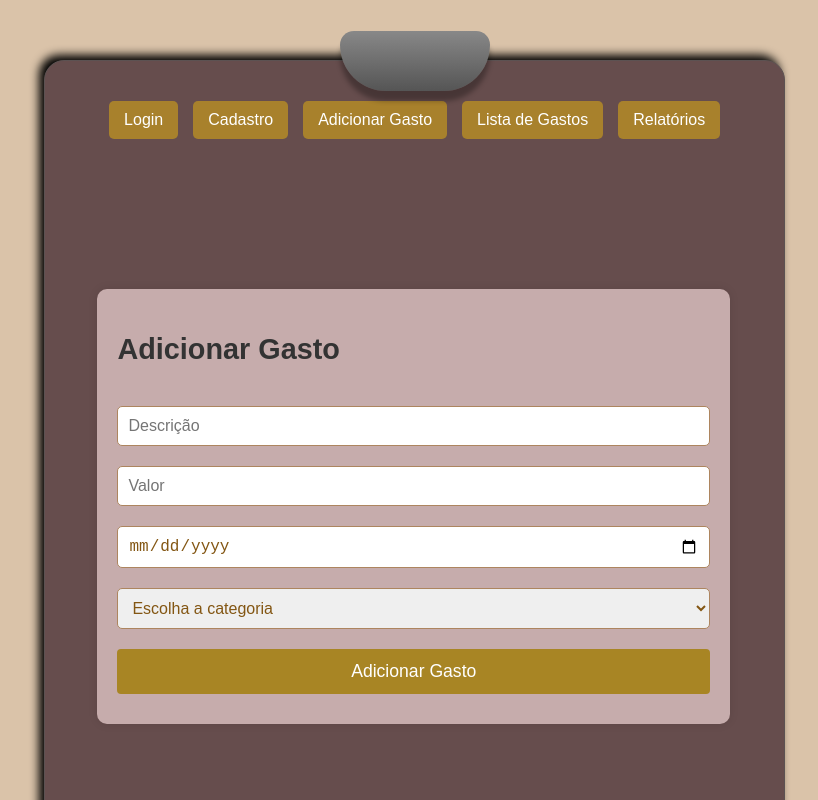
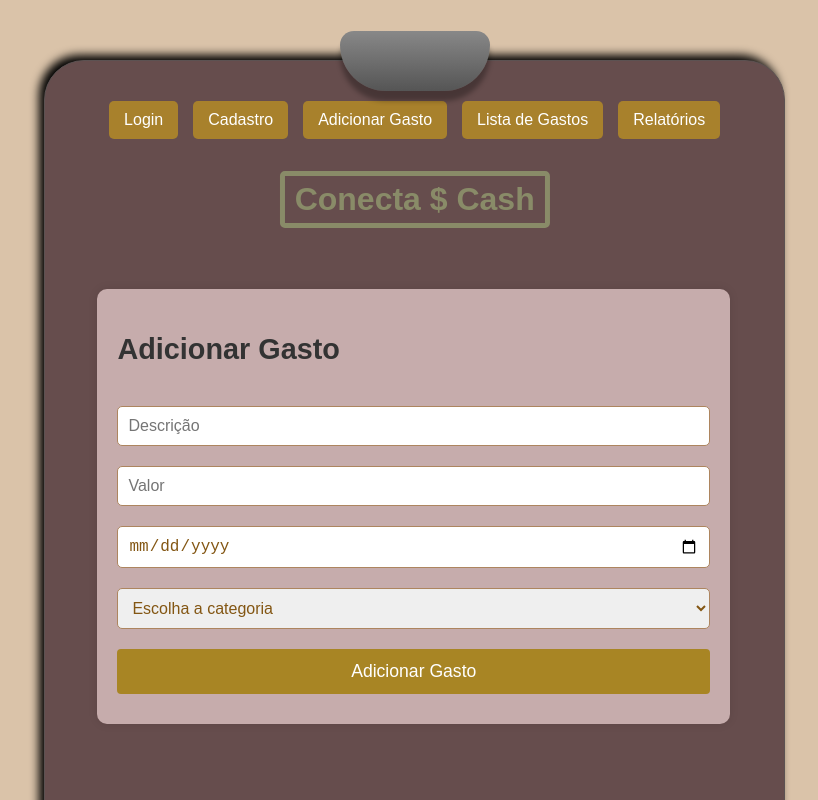
Before and after one commit to alyssonaraujoo/projeto-final-capacita, a React (Vite) app in the folder frontend/: page /gasto in a window 1280 px wide. Shown: the top 800 px of the page, without its empty margins (249-1067 px from the left). Built offline with nearby package versions, Linux system fonts and the light colour scheme; no server answers.

Commit message:
Ajustando o título Conecta Cash

```diff
--- a/frontend/index.html
+++ b/frontend/index.html
@@ -1,13 +1,32 @@
 <!doctype html>
-<html lang="en">
+<html lang="pt-br">
   <head>
     <meta charset="UTF-8" />
     <link rel="icon" type="image/svg+xml" href="/vite.svg" />
     <meta name="viewport" content="width=device-width, initial-scale=1.0" />
-    <title>Projeto Final</title>
+    <title>ConectaCash</title>
   </head>
   <body>
     <div id="root"></div>
     <script type="module" src="/src/main.jsx"></script>
+    <script src="/gastos-context-script.js"></script>
+    <script>
+      document.addEventListener('DOMContentLoaded', () => {
+        const gastosContext = document.querySelector('.gastos-context-provider');
+
+        if (gastosContext) { // Verifica se o elemento existe
+          gastosContext.addEventListener('mouseover', () => {
+            gastosContext.style.setProperty('--after-content', '"Conecta$Cash"');
+          });
+
+          gastosContext.addEventListener('mouseout', () => {
+            gastosContext.style.setProperty('--after-content', '"Conecta $ Cash"');
+          });
+
+          const styleSheet = document.styleSheets[0];
+          styleSheet.insertRule('.gastos-context-provider::after { content: var(--after-content, "Conecta $ Cash"); }', styleSheet.cssRules.length);
+        }
+      });
+    </script>
   </body>
 </html>
--- /dev/null
+++ b/frontend/public/gastos-context-script.js
@@ -0,0 +1,20 @@
+document.addEventListener('DOMContentLoaded', () => {
+    const gastosContext = document.querySelector('.gastos-context-provider');
+    const carimbo = document.querySelector('.gastos-context-provider::after');
+
+    gastosContext.addEventListener('mouseover', () => {
+        carimbo.classList.add('unido');
+        setTimeout(() => {
+            carimbo.textContent = 'ConectaCash';
+            carimbo.style.opacity = '1';
+        }, 1000); // 1000 milissegundos = 1 segundo
+    });
+
+    gastosContext.addEventListener('mouseout', () => {
+        carimbo.classList.remove('unido');
+        setTimeout(() => {
+            carimbo.textContent = 'Conecta Cash';
+            carimbo.style.opacity = '1';
+        }, 1000); // 1000 milissegundos = 1 segundo
+    });
+});
--- a/frontend/src/components/GastosContext.css
+++ b/frontend/src/components/GastosContext.css
@@ -12,19 +12,19 @@ body {
     font-family: Arial, sans-serif;
     background-color: #664d4d;
     border: 1px solid #5c5252;
-    border-radius: 20px;
+    border-radius: 40px;
     width: 95%;
     max-width: 1000px;
     height: 850px;
     padding: 40px;
     margin: 60px auto;
     box-shadow: -5px -5px 10px rgba(0, 0, 0, 1);
-    transition: box-shadow 0.3s ease, transform 0.3s ease;
+    transition: box-shadow 1s ease, transform 0.3s ease;
     position: relative;
 }
 
 .gastos-context-provider:hover {
-    box-shadow: -15px -15px 15px rgba(0, 0, 0, 0.6);
+    box-shadow: -30px -30px 15px rgba(0, 0, 0, 0.6);
     transform: translateY(-5px);
 }
 
@@ -91,17 +91,25 @@ body {
 }
 
 .gastos-context-provider::after {
-    content: "Conecta Cash";
+    content: "Conecta $ Cash";
     position: absolute;
-    bottom: 120px;
+    top: 110px; /* Ajuste a posição para cima */
     left: 50%;
-    transform: translateX(-50%) rotate(-15deg);
-    font-size: 1.5em;
-    color: rgb(197, 75, 75);
+    transform: translateX(-50%) rotate(0deg);
+    font-size: 2em;
+    color: rgb(137, 139, 104);
     font-weight: bold;
-    border: 2px solid rgb(197, 75, 75);
+    border: 5px solid rgb(137, 139, 104);
     padding: 5px 10px;
     border-radius: 5px;
-    opacity: 0.7;
-    transition: content 0.3s ease; /* Adiciona transição */
+    opacity: 1;
+    transition: opacity 2s linear;
+    bottom: auto; /* Remove a propriedade bottom */
 }
+
+.gastos-context-provider::after.unido {
+    content: "Conecta$Cash";
+    opacity: 0;
+    top: 110px; /* Ajuste a posição para cima */
+    bottom: auto; /* Remove a propriedade bottom */
+}
--- a/frontend/src/components/styles.css
+++ b/frontend/src/components/styles.css
@@ -8,6 +8,7 @@ body {
     flex-direction: column;
     align-items: center;
   }
+
 
   /* Container principal */
   .container {
```
Also changed, not shown: frontend/src/components/Login.css (added).
